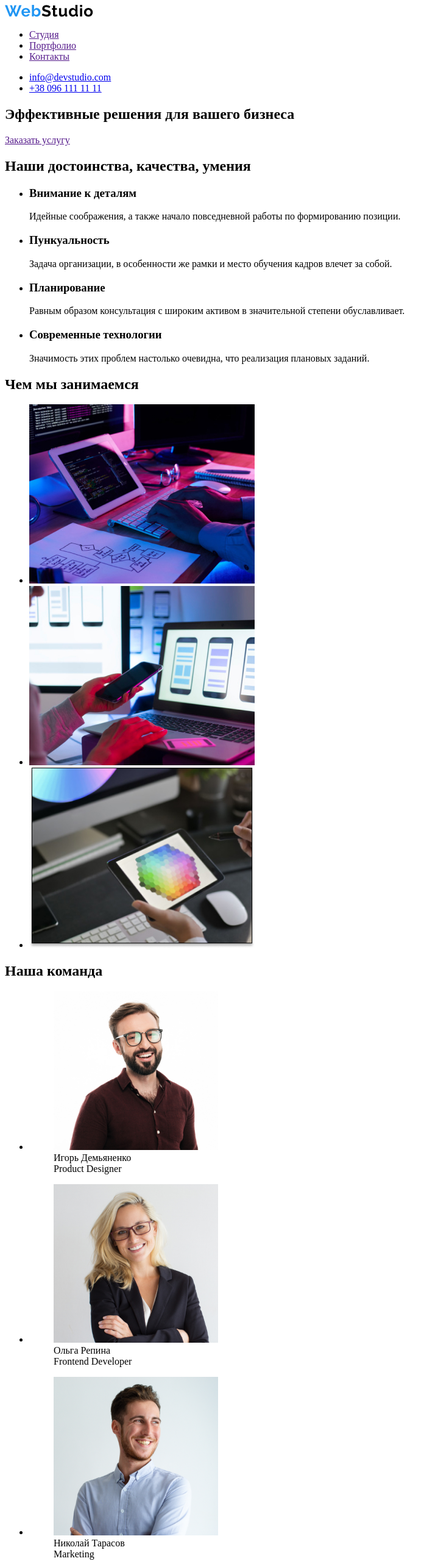
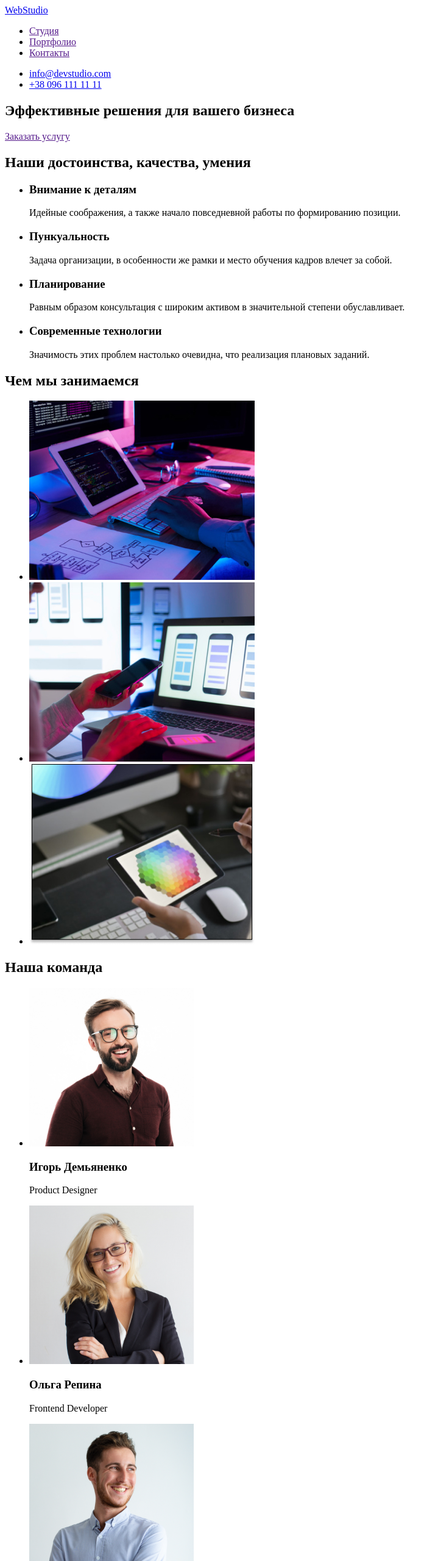
Before and after one commit to vladislav-kulachko/goit-markup-hw-01, a plain HTML site: page index.html in a window 1280 px wide. Shown: the top 2560 px of the page at 61% size, without its empty margins (0-719 px from the left). Drawn offline with Linux system fonts and the light colour scheme.

Commit message:
правка футера, лого, наша команда

```diff
--- a/index.html
+++ b/index.html
@@ -11,8 +11,7 @@
 <body>
     <header>
         <nav>
-            <a href="/index.html" title="Возврат на главную страницу">
-            <img src="img/WebStudio.jpg" width="145" alt="Лого компании"></a>
+            <a href="/index.html" title="Возврат на главную страницу">WebStudio</a>
             <ul>
                 <li><a href="">Cтудия</a></li>
                 <li><a href="">Портфолио</a></li>
@@ -20,7 +19,7 @@
             </ul>
         </nav>
         <ul>
-             <li><a href="mailto:info@devstudio.com">info@devstudio.com</a></li>
+            <li><a href="mailto:info@devstudio.com">info@devstudio.com</a></li>
             <li><a href="tel:+380961111111">+38 096 111 11 11</a></li>
         </ul>
     </header>
@@ -51,6 +50,7 @@
             </li>
         </ul>
     </section>
+
     <section>
         <h2>Чем мы занимаемся</h2>
         <ul>
@@ -58,12 +58,9 @@
             <li><img src="img/img-2.jpg" width="370" alt="Разработка"></li>
             <li><img src="img/img-3.jpg" width="370" alt="Дизайн"></li>
         </ul>
-
-
-
     </section>
 
-    <!-- <section>
+    <section>
         <h2>Наша команда</h2>
         <ul>
             <li><img src="/img/игорь-демьяненко.jpg" width="270" alt="игорь-демьяненко">
@@ -83,33 +80,16 @@
                 <p>UI Designer</p>
             </li>
         </ul>
-    </section> -->
+    </section>
 
-    <section>
-        <h2>Наша команда</h2>
-        <ul>
-            <li><figure><img src="img/игорь-демьяненко.jpg" width="270" alt="игорь-демьяненко">
-                <figcaption>Игорь Демьяненко<br>Product Designer</figcaption></figure></li>
-            <li><figure><img src="img/ольга-репина.jpg" width="270" alt="ольга-репина">
-                <figcaption>Ольга Репина <br>Frontend Developer</figcaption></figure></li>
-            <li><figure><img src="img/николай-тарасов.jpg" width="270" alt="николай-тарасов">
-                <figcaption>Николай Тарасов<br>Marketing</figcaption></figure></li>
-            <li><figure><img src="img/михаил-ермаков.jpg" width="270" alt="михаил-ермаков">
-                <figcaption>Михаил Ермаков <br>UI Designer</figcaption></figure></li>
-        </ul>
-    </section>
 </main>
     <footer>
-        <section>
-            <h2>Контакты</h2>
-            <a href="/index.html" title="Возврат на главную страницу">
-                <img src="img/WebStudio.jpg" width="145" alt="Лого компании"></a>
+                <a href="/index.html" title="Возврат на главную страницу">WebStudio</a>
                 <ul>
                     <li><address>г. Киев, пр-т Леси Украинки, 26</address></li>
                     <li><a href="mailto:info@devstudio.com">info@devstudio.com</a></li>
                     <li><a href="tel:+380961111111">+38 096 111 11 11</a></li>
                 </ul>
-        </section>
     </footer>
 </body>
 </html>
```
Also changed, not shown: img/WebStudio.jpg (deleted).
